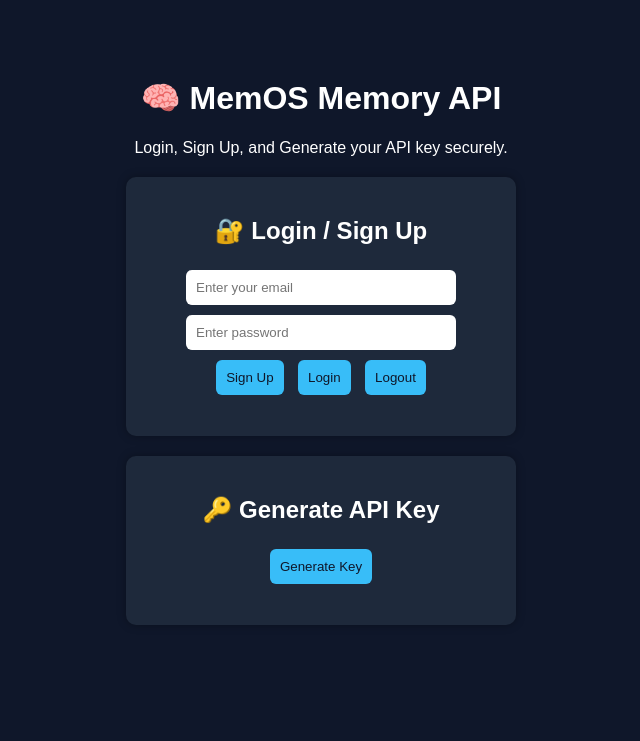
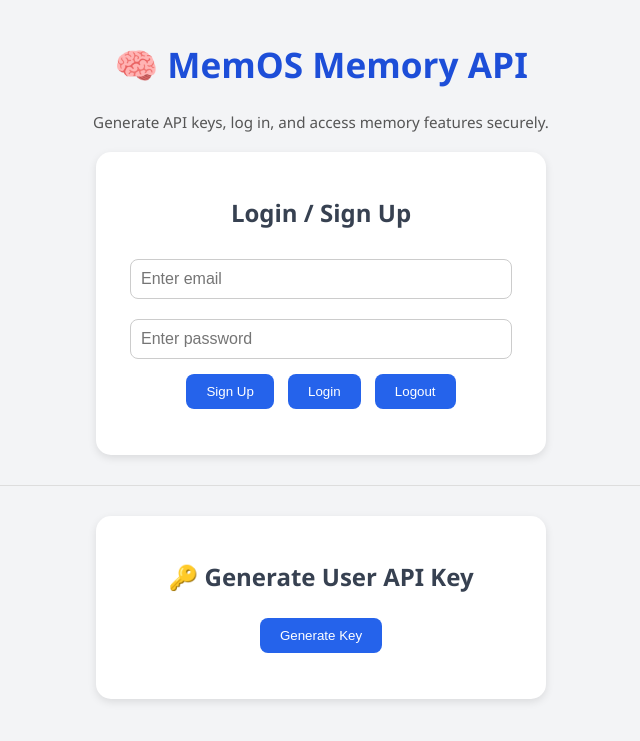
Before and after one commit to SAGEWRL/Memos-api-, a Flask app: page / in a window 1280 px wide. Shown: the top 741 px of the page, without its empty margins (319-959 px from the left). Run offline with Flask 3, Linux system fonts and the light colour scheme; some libraries are stand-ins or nearby versions.

Commit message:
Update index.html

```diff
--- a/templates/index.html
+++ b/templates/index.html
@@ -3,138 +3,33 @@
 <head>
     <meta charset="UTF-8">
     <meta name="viewport" content="width=device-width, initial-scale=1.0">
-  <title>🧠 MemOS Memory API</title>
-  <style>
-    body {
-      font-family: Arial, sans-serif;
-      background: #0f172a;
-      color: white;
-      text-align: center;
-      padding: 50px;
-    }
-    input, button {
-      margin: 5px;
-      padding: 10px;
-      border-radius: 6px;
-      border: none;
-    }
-    input {
-      width: 250px;
-    }
-    button {
-      background: #38bdf8;
-      color: #0f172a;
-      cursor: pointer;
-      transition: 0.2s;
-    }
-    button:hover {
-      background: #0ea5e9;
-    }
-    .section {
-      background: #1e293b;
-      border-radius: 10px;
-      padding: 20px;
-      margin: 20px auto;
-      width: 350px;
-      box-shadow: 0 0 10px rgba(0,0,0,0.3);
-    }
-  </style>
+    <title>MemOS Memory API</title>
+    <link rel="stylesheet" href="/static/style.css">
 </head>
 <body>
     <h1>🧠 MemOS Memory API</h1>
-  <p>Login, Sign Up, and Generate your API key securely.</p>
+    <p>Generate API keys, log in, and access memory features securely.</p>
 
-  <div class="section">
-    <h2>🔐 Login / Sign Up</h2>
-    <input type="email" id="email" placeholder="Enter your email"><br>
-    <input type="password" id="password" placeholder="Enter password"><br>
+    <div id="auth-section">
+        <h2>Login / Sign Up</h2>
+        <input type="email" id="email" placeholder="Enter email" />
+        <input type="password" id="password" placeholder="Enter password" />
         <button onclick="signUp()">Sign Up</button>
         <button onclick="login()">Login</button>
         <button onclick="logout()">Logout</button>
         <p id="auth-status"></p>
     </div>
 
-  <div class="section">
-    <h2>🔑 Generate API Key</h2>
+    <hr>
+
+    <div id="key-section">
+        <h2>🔑 Generate User API Key</h2>
         <button onclick="generateKey()">Generate Key</button>
         <p id="key-display"></p>
     </div>
 
-  <script type="module">
-    import { initializeApp } from "https://www.gstatic.com/firebasejs/11.0.1/firebase-app.js";
-    import { getAuth, createUserWithEmailAndPassword, signInWithEmailAndPassword, signOut } from "https://www.gstatic.com/firebasejs/11.0.1/firebase-auth.js";
-    import { getFirestore, collection, addDoc, serverTimestamp } from "https://www.gstatic.com/firebasejs/11.0.1/firebase-firestore.js";
-
-    // 🔥 Firebase config
-    const firebaseConfig = {
-      apiKey: "AIzaSyB-fWDSWcJdDsitrQnjsglpFU3XQlwNqIU",
-      authDomain: "memos-api.firebaseapp.com",
-      projectId: "memos-api",
-      storageBucket: "memos-api.firebasestorage.app",
-      messagingSenderId: "48119548245",
-      appId: "1:48119548245:web:23926bc573ff2fca48c7dc"
-    };
-
-    const app = initializeApp(firebaseConfig);
-    const auth = getAuth(app);
-    const db = getFirestore(app);
-
-    // 🧠 Sign Up
-    window.signUp = async function() {
-      const email = document.getElementById("email").value;
-      const password = document.getElementById("password").value;
-      try {
-        await createUserWithEmailAndPassword(auth, email, password);
-        document.getElementById("auth-status").innerText = "✅ Account created & logged in!";
-      } catch (err) {
-        document.getElementById("auth-status").innerText = "❌ " + err.message;
-      }
-    };
-
-    // 🔐 Login
-    window.login = async function() {
-      const email = document.getElementById("email").value;
-      const password = document.getElementById("password").value;
-      try {
-        await signInWithEmailAndPassword(auth, email, password);
-        document.getElementById("auth-status").innerText = "✅ Logged in!";
-      } catch (err) {
-        document.getElementById("auth-status").innerText = "❌ " + err.message;
-      }
-    };
-
-    // 🚪 Logout
-    window.logout = async function() {
-      await signOut(auth);
-      document.getElementById("auth-status").innerText = "👋 Logged out.";
-    };
-
-    // 🔑 Generate API Key
-    window.generateKey = async function() {
-      const user = auth.currentUser;
-      if (!user) {
-        alert("Please log in first!");
-        return;
-      }
-
-      try {
-        const res = await fetch("https://memos-api-ahnh.onrender.com/api/generate_key", { method: "POST" });
-        const data = await res.json();
-        document.getElementById("key-display").innerText = "🆕 Your key: " + data.key;
-
-        await addDoc(collection(db, "api_keys"), {
-          email: user.email,
-          key: data.key,
-          createdAt: serverTimestamp(),
-          usageCount: 0
-        });
-
-        console.log("✅ Key saved to Firestore");
-      } catch (err) {
-        console.error("❌ Error generating key:", err);
-        alert("Error generating key. Check console.");
-      }
-    };
-  </script>
+    <script src="https://www.gstatic.com/firebasejs/11.0.1/firebase-app.js"></script>
+    <script src="https://www.gstatic.com/firebasejs/11.0.1/firebase-auth.js"></script>
+    <script type="module" src="/static/main.js"></script>
 </body>
 </html>
```
Lines whose indentation alone changed are shown as unchanged.
